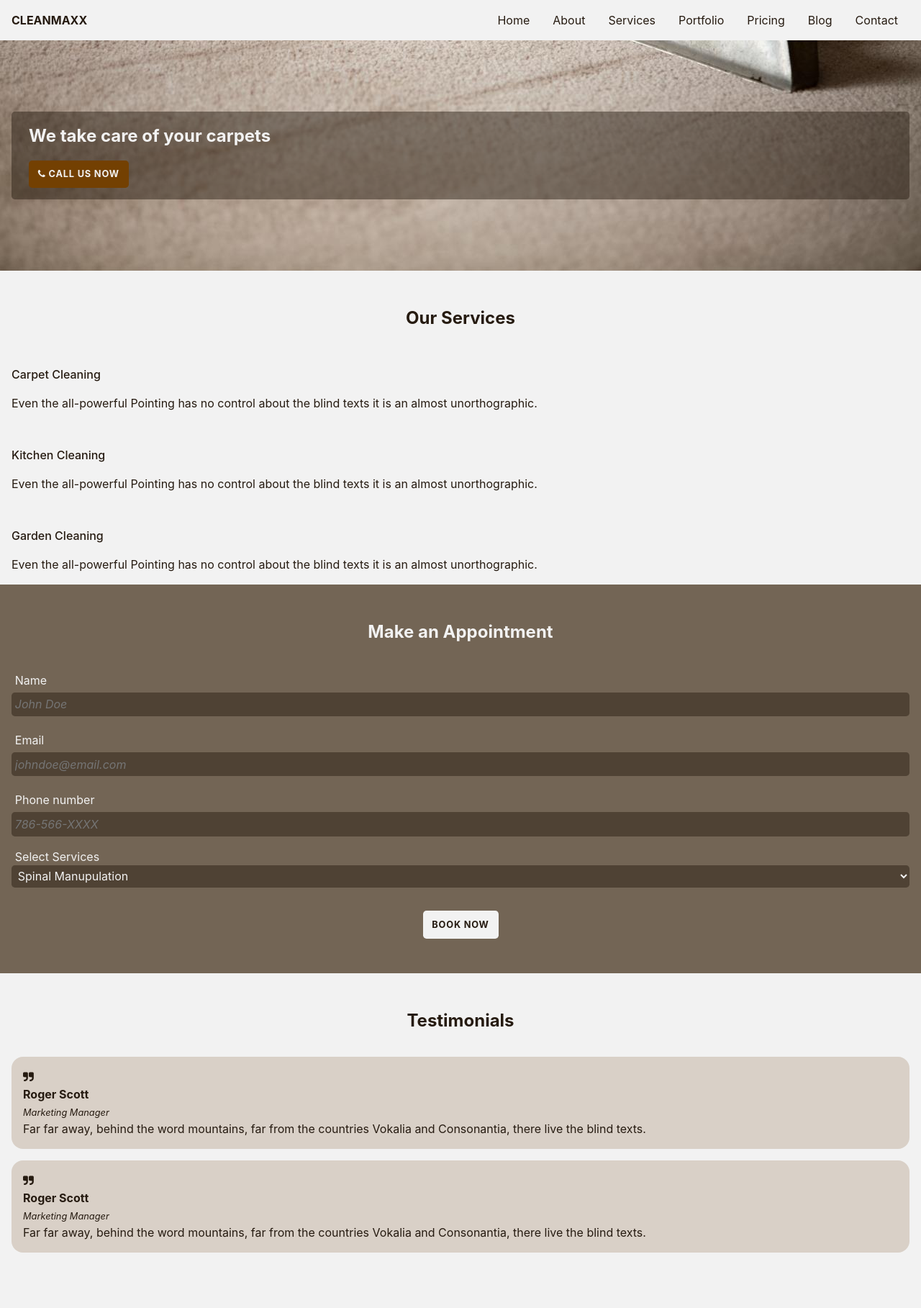
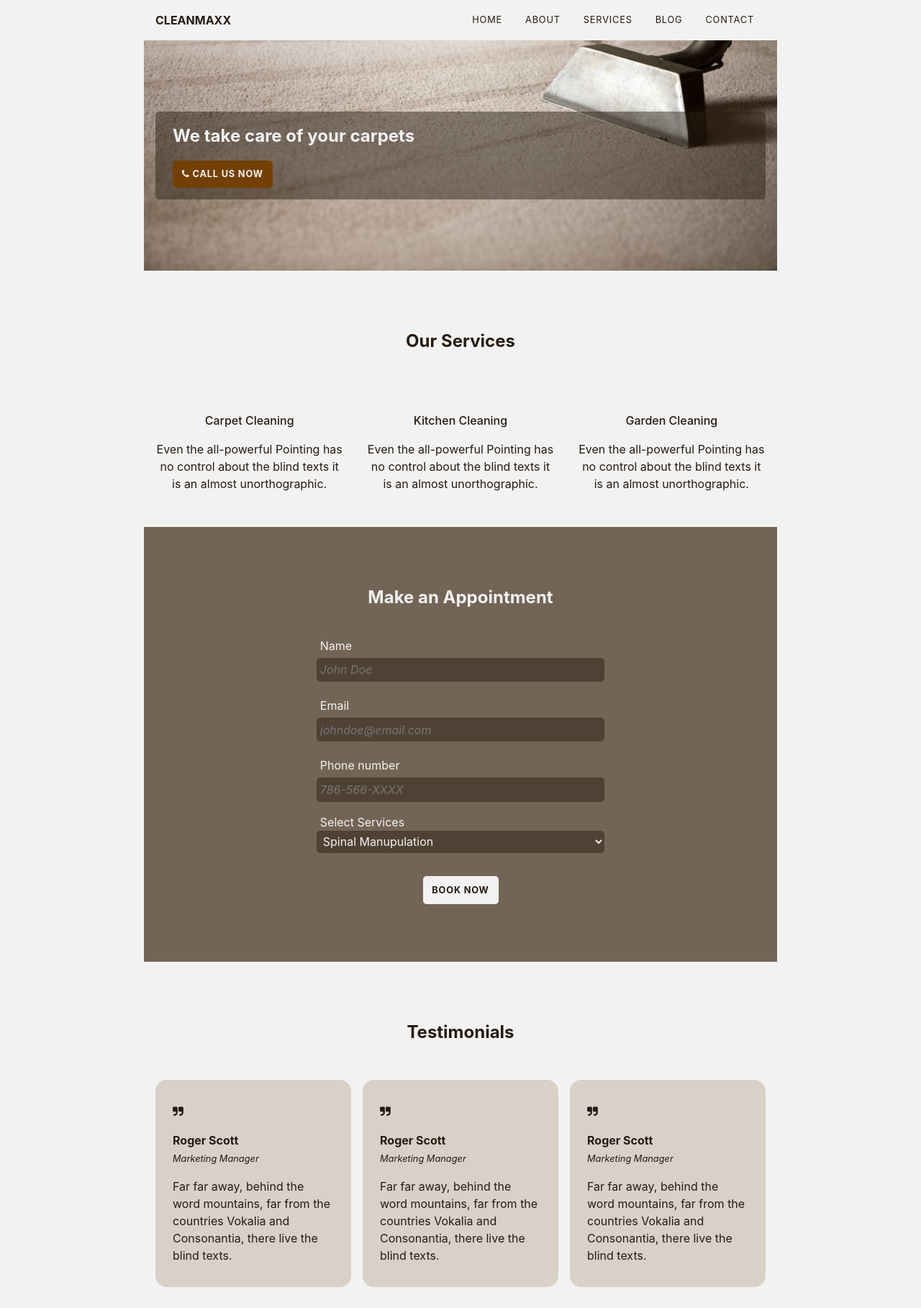
Before and after one commit to Pcamellon/cleanmaxx, a website: page index.html in a window 1280 px wide. Shown: the top 1817 px of the page at 72% size. Drawn offline with Linux system fonts and the light colour scheme.

Commit message:
Improve responsiveness Reduced number of items on navbar and applied minor changes in their styles. Services and Testimonials sections are now flexible, and their items are centered in big screens. Make an Appointment form is now centered in big screens.

```diff
--- a/css/style.css
+++ b/css/style.css
@@ -96,6 +96,11 @@ a:not([class]) {
   text-decoration-skip-ink: auto;
 }
 
+/* TODO */
+a {
+  text-decoration: none;
+}
+
 /* Make images easier to work with */
 img,
 picture {
@@ -137,6 +142,10 @@ select {
   display: flex;
 }
 
+.flex-wrap {
+  flex-wrap: wrap;
+}
+
 .flex-column {
   flex-direction: column;
 }
@@ -157,6 +166,10 @@ select {
   justify-content: center;
 }
 
+.justify-content-space-between {
+  justify-content: space-between;
+}
+
 .text-center {
   text-align: center;
 }
@@ -167,6 +180,14 @@ select {
 
 .mx-1 {
   margin-inline: 1rem;
+}
+
+.mx-2 {
+  margin-inline: 2rem;
+}
+
+.mx-3 {
+  margin-inline: 3rem;
 }
 
 .mr-05 {
@@ -285,14 +306,13 @@ body {
 }
 
 a {
-  text-decoration: none;
   color: var(--clr-dark);
 }
 
 /*  */
 .container {
-  width: 100%;
-  padding: 1rem 1rem;
+  width: min(100%, 55rem);
+  padding: 3rem 1rem;
   margin: 0 auto;
 }
 
@@ -331,20 +351,18 @@ a {
 }
 
 /***
-*  Navbar
+*  Header
 */
+.primary-header {
+  width: min(100%, 55rem);
+  margin-inline: auto;
+}
+
 .navbar {
   margin-block: auto;
   margin-inline: auto 1rem;
 
-  /* position: absolute;
-z-index: 1; */
-
-  /* display: grid;
-grid-template-columns: 1fr 1fr; */
-
   color: var(--clr-dark);
-  /* background-color: var(--clr-secondary); */
 }
 
 .navbar-brand {
@@ -378,6 +396,9 @@ grid-template-columns: 1fr 1fr; */
 
 .nav-item {
   margin-inline: 1rem;
+
+  text-transform: uppercase;
+  letter-spacing: 0.05rem;
 }
 
 /***
@@ -502,9 +523,38 @@ section .secondary-heading {
   font-size: var(--fs-md);
 }
 
-/***
- Make an Appointment
+/*
+*  Our Services
 */
+.service {
+  text-align: center;
+  max-width: 70%;
+}
+
+/* Mobile */
+@media (max-width: 45rem) {
+  .services-content {
+    flex-direction: column;
+  }
+
+  .service {
+    text-align: center;
+    margin-inline: auto;
+    max-width: 45%;
+  }
+}
+/* .service {
+  max-width: max(28%, 12rem);
+} */
+
+/**
+*  Make an Appointment
+*/
+.appointment {
+  width: min(100%, 25rem);
+  margin-inline: auto;
+}
+
 .appointment label {
   padding: 0.3rem;
 }
@@ -545,11 +595,27 @@ select:focus-visible {
 * Testimonials
 */
 .card {
-  margin-block: 1rem;
-  padding: 1rem;
+  padding: 2rem 1.5rem;
+
+  width: 20rem;
+
   border-radius: 1rem;
   background-color: var(--clr-light);
 }
+
+/* Mobile */
+@media (max-width: 45rem) {
+  .cards {
+    flex-direction: column;
+  }
+
+  .card {
+    text-align: center;
+    margin-inline: auto;
+    max-width: 45%;
+  }
+}
+
 /**
 * Testimonials END
 */
--- a/index.html
+++ b/index.html
@@ -84,25 +84,19 @@
       <!-- Nav Menu -->
       <nav class="navbar">
         <ul id="nav-menu" class="nav-menu">
-          <li class="nav-item active">
+          <li class="nav-item fs-sm active">
             <a href="index.html" class="nav-link">Home</a>
           </li>
-          <li class="nav-item">
+          <li class="nav-item fs-sm">
             <a href="about.html" class="nav-link">About</a>
           </li>
-          <li class="nav-item">
+          <li class="nav-item fs-sm">
             <a href="services.html" class="nav-link">Services</a>
           </li>
-          <li class="nav-item">
-            <a href="portfolio.html" class="nav-link">Portfolio</a>
-          </li>
-          <li class="nav-item">
-            <a href="pricing.html" class="nav-link">Pricing</a>
-          </li>
-          <li class="nav-item">
+          <li class="nav-item fs-sm">
             <a href="blog.html" class="nav-link">Blog</a>
           </li>
-          <li class="nav-item">
+          <li class="nav-item fs-sm">
             <a href="contact.html" class="nav-link">Contact</a>
           </li>
         </ul>
@@ -137,6 +131,7 @@
         Our Services
       </h2>
 
+      <div class="services-content flex">
         <div class="service">
           <h3 class="secondary-heading">Carpet Cleaning</h3>
           <p>
@@ -146,7 +141,7 @@
           <!-- <p><a href="#" class="btn-custom">Read more</a></p> -->
         </div>
 
-      <div class="service">
+        <div class="service mx-2">
           <h3 class="secondary-heading">Kitchen Cleaning</h3>
           <p>
             Even the all-powerful Pointing has no control about the blind texts it
@@ -162,6 +157,7 @@
             is an almost unorthographic.
           </p>
           <!-- <p><a href="#" class="btn-custom">Read more</a></p> -->
+        </div>
       </div>
     </section>
 
@@ -225,11 +221,11 @@
         Testimonials
       </h2>
 
-      <div class="cards">
+      <div class="cards flex">
 
-        <div class="card hidden">
+        <div class="card my-1 hidden">
           <span class="fa fa-quote-right"></span>
-          <div class="card-title">
+          <div class="card-title my-1">
             <h4 class="name">Roger Scott</h4>
             <span class="fs-sm fst-i">Marketing Manager</span>
           </div>
@@ -240,9 +236,22 @@
           </p>
         </div>
 
-        <div class="card hidden">
+        <div class="card mx-1 my-1 hidden">
           <span class="fa fa-quote-right"></span>
-          <div class="card-title">
+          <div class="card-title my-1">
+            <h4 class="name">Roger Scott</h4>
+            <span class="fs-sm fst-i">Marketing Manager</span>
+          </div>
+          <p class="card-content">
+            Far far away, behind the word mountains, far from the
+            countries Vokalia and Consonantia, there live the blind
+            texts.
+          </p>
+        </div>
+
+        <div class="card my-1 hidden">
+          <span class="fa fa-quote-right"></span>
+          <div class="card-title my-1">
             <h4 class="name">Roger Scott</h4>
             <span class="fs-sm fst-i">Marketing Manager</span>
           </div>
```
Lines whose indentation alone changed are shown as unchanged.
